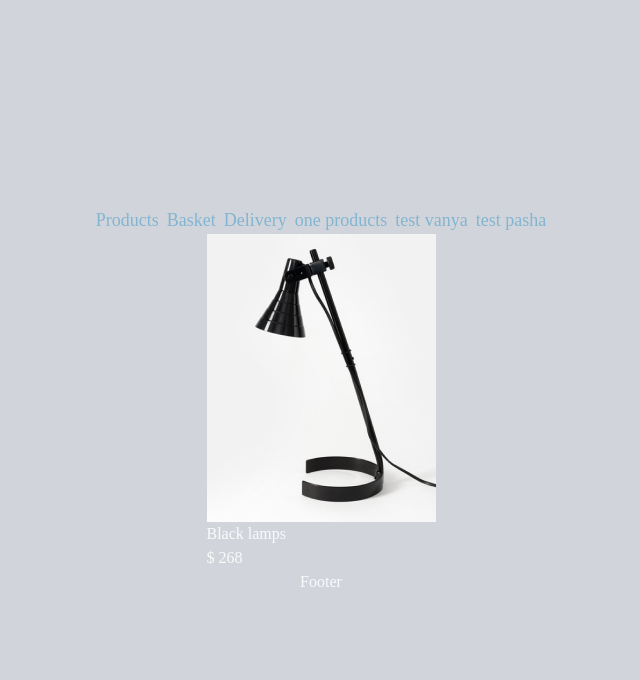
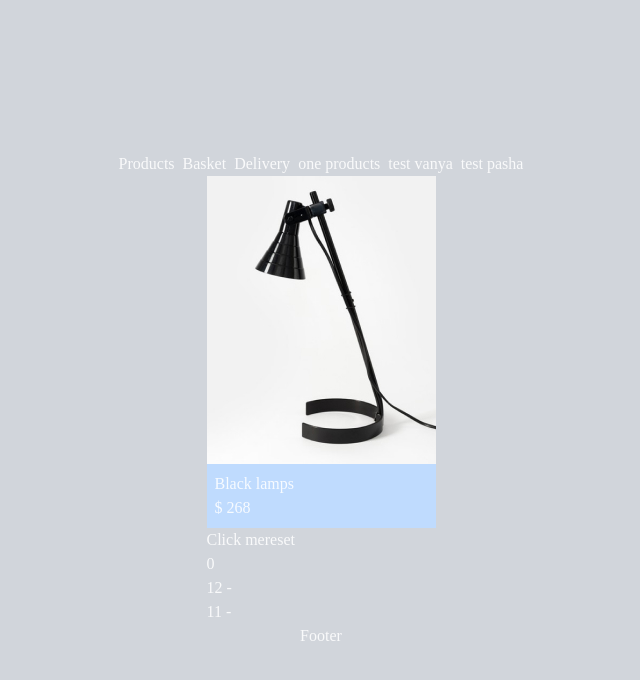
Before and after one commit to Vanyahilevich/FurnitureShop, a React (Vite) app: page /v in a window 1280 px wide. Shown: the top 680 px of the page, without its empty margins (319-959 px from the left). Built offline with nearby package versions, Linux system fonts and the light colour scheme.

Commit message:
setting store

```diff
--- a/src/VTest.tsx
+++ b/src/VTest.tsx
@@ -1,10 +1,19 @@
 import React from 'react';
-import Link from "./components/Link";
 import ProductCard from "./widgets/Card/product-card";
+import {resetFilter, updateFilter} from "./features/filter/filter-slice";
+import {RootState, useAppDispatch, useAppSelector} from "./store";
 
 const VTest = () => {
-  return (
-    <div>
+
+  const filter = useAppSelector((state:RootState) => state.filter)
+  const dispatch = useAppDispatch()
+  const handleUpdateFilter = () => {
+      dispatch(updateFilter({age: 2, name: "sdas",  }));
+  };
+  const handleResetFilter = () => {
+    dispatch(resetFilter());
+  };
+  return <div>
 
     <ProductCard
       title={"Black lamps"}
@@ -12,8 +21,12 @@ const VTest = () => {
       price={268}
       src={"../../public/light.jpg"}
     />
-    </div>
-  );
+    <button onClick={handleUpdateFilter}>Click me</button>
+    <button onClick={handleResetFilter}>reset</button>
+    <div>{filter.age}</div>
+    <div>12 - {filter.name}</div>
+    <div>11 - {filter.geiht}</div>
+  </div>;
 };
 
 export default VTest;
--- a/src/components/Link.tsx
+++ b/src/components/Link.tsx
@@ -9,10 +9,7 @@ interface ILinkProps {
 
 const Link: FC<ILinkProps> = memo(({ children, to }: ILinkProps) => {
     return (
-        <LinkRouters
-            to={to}
-            className='text-lightBlue text-lg hover:text-lightBlueHover focus:underline'
-        >
+        <LinkRouters to={to} className=''>
             {children}
         </LinkRouters>
     );
--- /dev/null
+++ b/src/features/filter/filter-slice.tsx
@@ -0,0 +1,29 @@
+import { createSlice, PayloadAction } from "@reduxjs/toolkit";
+
+export interface IInitialState {
+  age: number;
+  name: string,
+}
+
+const initialState: IInitialState = {
+  age: 0,
+  name: "",
+};
+
+
+const filterSlice = createSlice({
+  name: "filter",
+  initialState: initialState,
+  reducers: {
+    updateFilter: (state: IInitialState, action: PayloadAction<Partial<IInitialState>>) => ({
+      ...state,
+      ...action.payload,
+    }),
+    resetFilter: () => ({
+      ...initialState
+    }),
+  },
+});
+
+export const { updateFilter,resetFilter } = filterSlice.actions;
+export default filterSlice.reducer;
--- a/src/main.tsx
+++ b/src/main.tsx
@@ -4,6 +4,8 @@ import {createRoot} from 'react-dom/client';
 import './index.css';
 import PTest from "./PTest";
 import VTest from "./VTest";
+import {Provider} from "react-redux";
+import store from "./store";
 
 const router = createBrowserRouter([
   {
@@ -50,10 +52,12 @@ const router = createBrowserRouter([
 ]);
 
 
-const root = createRoot(document.getElementById('root'));
+const root = createRoot(document.getElementById('root') as HTMLElement);
 
 root.render(
-  <RouterProvider router={router}>
-    <App/>
-  </RouterProvider>
+  <Provider store={store}>
+    <RouterProvider router={router}>
+      <App/>
+    </RouterProvider>
+  </Provider>
 );
--- /dev/null
+++ b/src/store.tsx
@@ -0,0 +1,19 @@
+import { configureStore } from '@reduxjs/toolkit'
+import {TypedUseSelectorHook, useDispatch, useSelector} from "react-redux";
+import filterSlice from "./features/filter/filter-slice";
+
+
+
+const store = configureStore({
+  reducer: {
+    filter: filterSlice
+  },
+})
+export type RootState = ReturnType<typeof store.getState>
+
+export type AppDispatch = typeof store.dispatch
+
+export const useAppDispatch: () => AppDispatch = useDispatch
+export const useAppSelector: TypedUseSelectorHook<RootState> = useSelector
+
+export default store
--- a/src/widgets/Card/CardLayout.tsx
+++ b/src/widgets/Card/CardLayout.tsx
@@ -1,30 +1,15 @@
-import React, {useState} from 'react';
 
 const CardLayout = ({image, info, actions}) => {
 
-  const [isHover, setIsHover] = useState(false);
-  const onMouseEnter = () => {
-    setIsHover(true);
-  };
-  const onMouseLeave = () => {
-    setIsHover(false);
-  };
   return (
-    <div
-      className="relative"
-      onMouseEnter={onMouseEnter}
-      onMouseLeave={onMouseLeave}
-    >
+    <div className="group relative">
       <div>{image}</div>
-      <div>{info}</div>
+      <div className="bg-blue-200 p-2">{info}</div>
       <div
-        className={`
-       ${isHover ? 'opacity-100' : 'opacity-0'}
-       absolute top-0 right-0
-       flex gap-x-1
-       bg-cyan-500 px-2 py-1
-       transition-all duration-300
-    `}>
+        className="bg-blue-200 p-2 opacity-0 transition duration-300
+                  absolute top-0 right-0
+                  group-hover:opacity-100"
+      >
         {actions}
       </div>
     </div>
--- a/src/widgets/Card/product-card.tsx
+++ b/src/widgets/Card/product-card.tsx
@@ -15,17 +15,18 @@ interface IProductCardProps {
   currency: string,
 }
 
-const ProductCard:FC<IProductCardProps> = ({title, price,currency, src}) => {
+const ProductCard: FC<IProductCardProps> = ({title, price, currency, src}) => {
 
 
   return (
     <CardLayout
-      image={<img src={"../../public/light.jpg"} alt={"Light"}/>}
+      image={<img src={src} alt={"Light"}/>}
       info={
         <>
           <CardName>{title}</CardName>
           <CardPrice>{currency} {price}</CardPrice>
-        </>}
+        </>
+      }
       actions={
         <>
           <Link to="/product">
```
Also changed, not shown: tsconfig.json (+15 -19 lines), src/post.jsx (deleted). Lines whose indentation alone changed are shown as unchanged.
